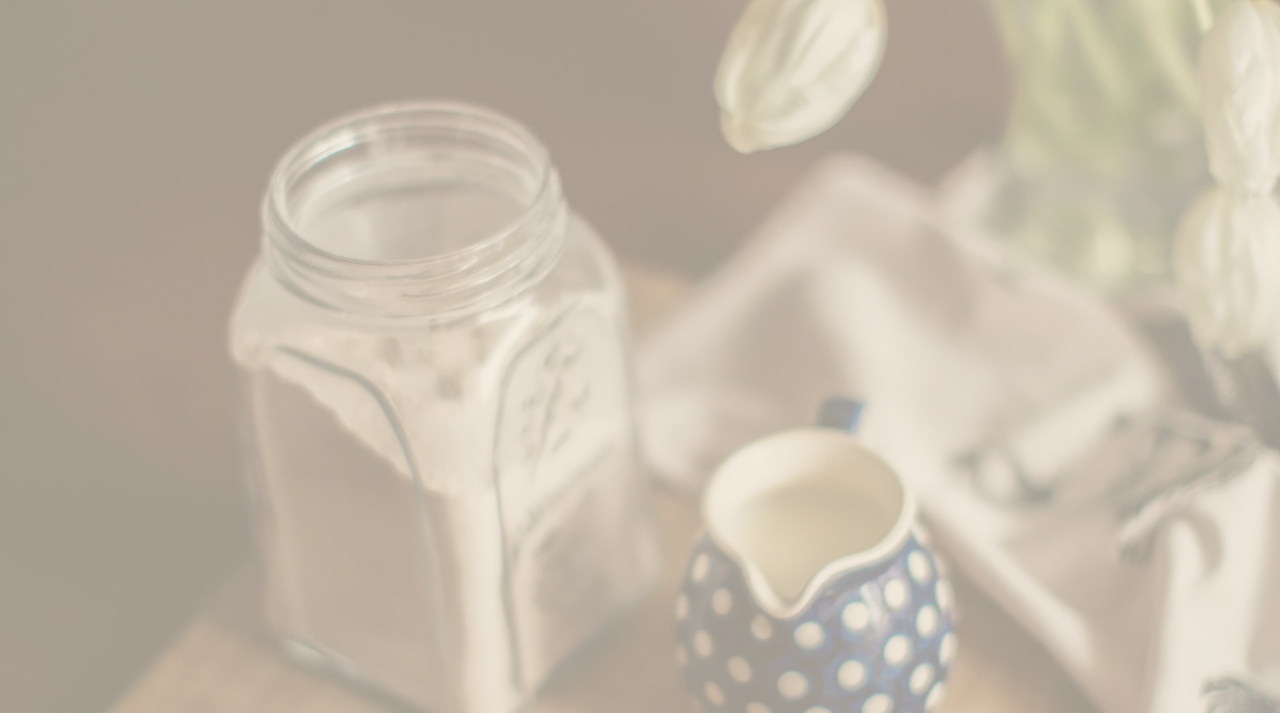
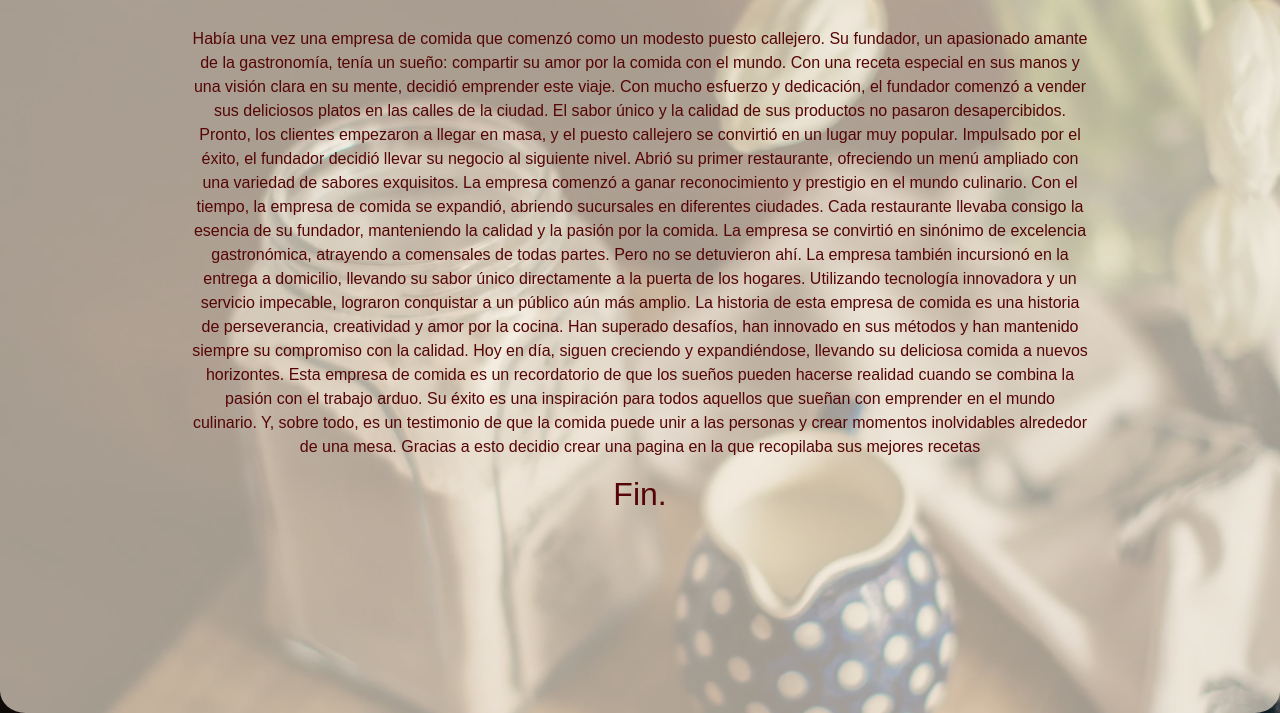
Before and after one commit to nicolas-rosencovich/preentrega2-nicolas-rosencovich, a plain HTML site: page pages/nosotros.html in a window 1280 px wide. Shown: the part 519-1232 px from the top of the page. Drawn offline with nearby package versions, Linux system fonts and the light colour scheme.

Commit message:
modificaciones en el nosotros

```diff
--- a/css/estilos.css
+++ b/css/estilos.css
@@ -361,6 +361,7 @@ footer ul{
     background-repeat: no-repeat;
     background-size: cover;
 
+
 }
 
 
@@ -369,11 +370,12 @@ footer ul{
     font-size: 168px;
     color: #ba3d3d;
     margin-bottom: 30px;
+
 }
 
 .contenedor2{
     background-color: rgba(244, 232, 215, 0.663);
-    height: 150vh;
+    height: 100;
     padding: 15%;
     border-radius: 2%;
     border: 30px;
@@ -461,7 +463,7 @@ flex-basis:300px
 /* ------------------------------------------------------------------------------ */
 
 
-/* TU OPINION */
+/* SUGERENCIAS */
 
 
 #body-background5 {
--- a/pages/nosotros.html
+++ b/pages/nosotros.html
@@ -63,7 +63,7 @@
         <article>
             <h2 class="historia">Nuestra historia </h2>
 
-            <!-- <p class="parrafo">Había una vez una empresa de comida que comenzó como un modesto puesto callejero. Su fundador, un apasionado amante de la gastronomía, tenía un sueño: compartir su amor por la comida con el mundo. Con una receta especial en sus manos y una visión clara en su mente, decidió emprender este viaje. <a href="./nosotros.html#fin">Fin del texto</a>
+            <p class="parrafo">Había una vez una empresa de comida que comenzó como un modesto puesto callejero. Su fundador, un apasionado amante de la gastronomía, tenía un sueño: compartir su amor por la comida con el mundo. Con una receta especial en sus manos y una visión clara en su mente, decidió emprender este viaje.
 
                 Con mucho esfuerzo y dedicación, el fundador comenzó a vender sus deliciosos platos en las calles de la ciudad. El sabor único y la calidad de sus productos no pasaron desapercibidos. Pronto, los clientes empezaron a llegar en masa, y el puesto callejero se convirtió en un lugar muy popular.
 
@@ -76,7 +76,7 @@
                 La historia de esta empresa de comida es una historia de perseverancia, creatividad y amor por la cocina. Han superado desafíos, han innovado en sus métodos y han mantenido siempre su compromiso con la calidad. Hoy en día, siguen creciendo y expandiéndose, llevando su deliciosa comida a nuevos horizontes.
 
                 Esta empresa de comida es un recordatorio de que los sueños pueden hacerse realidad cuando se combina la pasión con el trabajo arduo. Su éxito es una inspiración para todos aquellos que sueñan con emprender en el mundo culinario. Y, sobre todo, es un testimonio de que la comida puede unir a las personas y crear momentos inolvidables alrededor de una mesa. Gracias a esto decidio crear una pagina en la que recopilaba sus mejores recetas </p>
-                <h2 id="fin">Fin.</h2> -->
+                <h2 id="fin">Fin.</h2>
 
         </article>
     </div>
```
